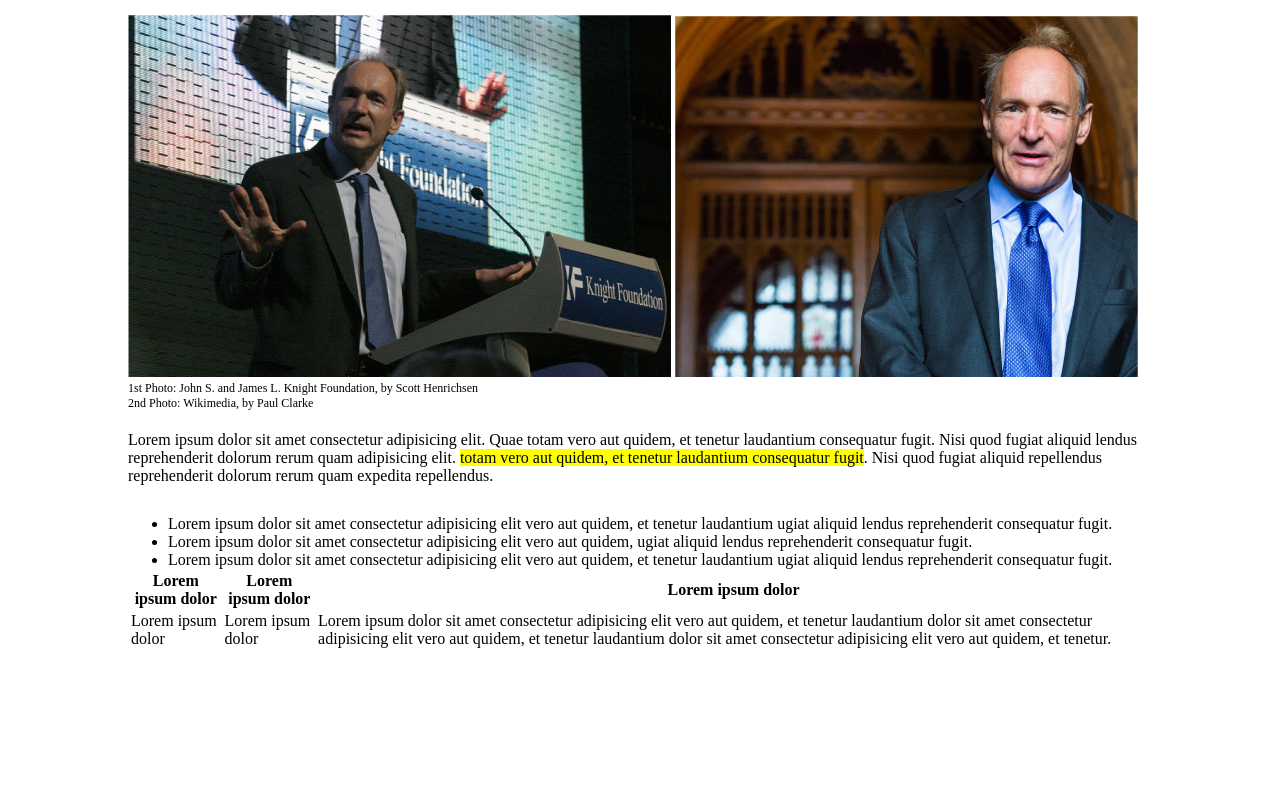
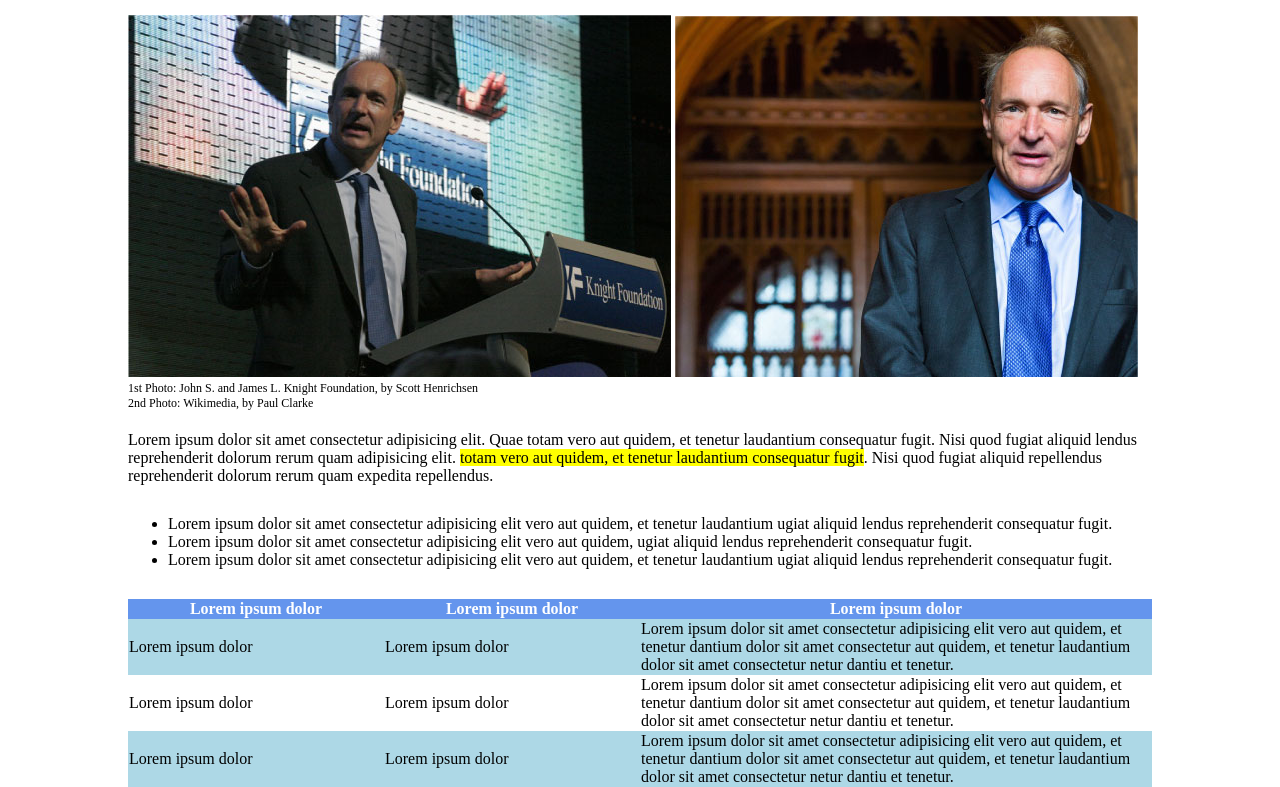
Before and after one commit to ValcanoverKarin/prova-html-css-booleaner, a website: page index.html in a window 1280 px wide. Shown: the part 258-1045 px from the top of the page. Before the commit the page ends 909 px from the top, so only its background shows below. Drawn offline with Linux system fonts and the light colour scheme.

Commit message:
modifiche tabella

```diff
--- a/css/style.css
+++ b/css/style.css
@@ -68,6 +68,21 @@
 }
 
 table {
+  margin-top: 30px;
+  border-spacing: 0;
+}
+
+table thead {
+  background-color: cornflowerblue;
+  color: white;
+}
+
+table .testo {
+  width: 50%;
+}
+
+table .dispari {
+  background-color: lightblue;
 }
 
 /*fine main*/
--- a/index.html
+++ b/index.html
@@ -82,15 +82,36 @@
             </thead>
 
             <tbody>
+              <tr class="dispari">
+                <td>Lorem ipsum dolor</td>
+                <td>Lorem ipsum dolor</td>
+                <td class="testo">
+                  Lorem ipsum dolor sit amet consectetur adipisicing elit vero
+                  aut quidem, et tenetur dantium dolor sit amet consectetur aut
+                  quidem, et tenetur laudantium dolor sit amet consectetur netur
+                  dantiu et tenetur.
+                </td>
+              </tr>
+
               <tr>
                 <td>Lorem ipsum dolor</td>
                 <td>Lorem ipsum dolor</td>
                 <td class="testo">
                   Lorem ipsum dolor sit amet consectetur adipisicing elit vero
-                  aut quidem, et tenetur laudantium dolor sit amet consectetur
-                  adipisicing elit vero aut quidem, et tenetur laudantium dolor
-                  sit amet consectetur adipisicing elit vero aut quidem, et
-                  tenetur.
+                  aut quidem, et tenetur dantium dolor sit amet consectetur aut
+                  quidem, et tenetur laudantium dolor sit amet consectetur netur
+                  dantiu et tenetur.
+                </td>
+              </tr>
+
+              <tr class="dispari">
+                <td>Lorem ipsum dolor</td>
+                <td>Lorem ipsum dolor</td>
+                <td class="testo">
+                  Lorem ipsum dolor sit amet consectetur adipisicing elit vero
+                  aut quidem, et tenetur dantium dolor sit amet consectetur aut
+                  quidem, et tenetur laudantium dolor sit amet consectetur netur
+                  dantiu et tenetur.
                 </td>
               </tr>
             </tbody>
```
